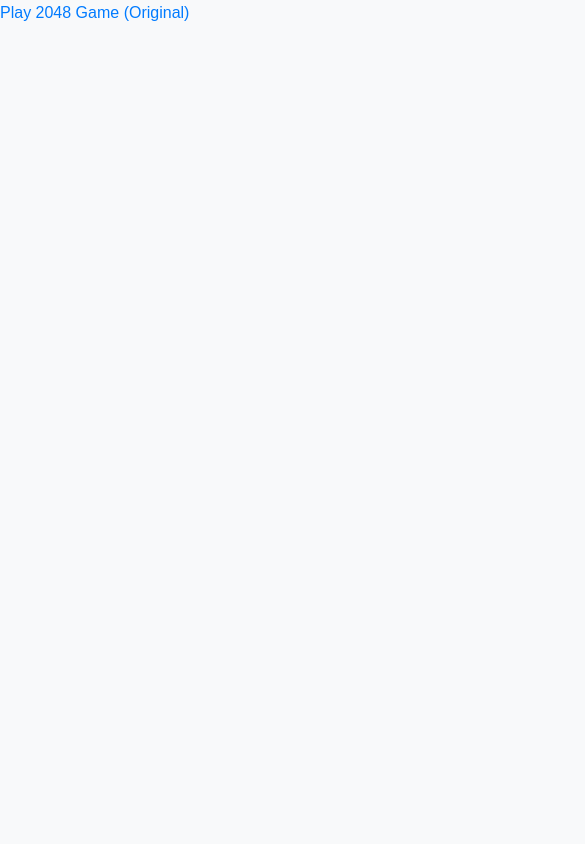
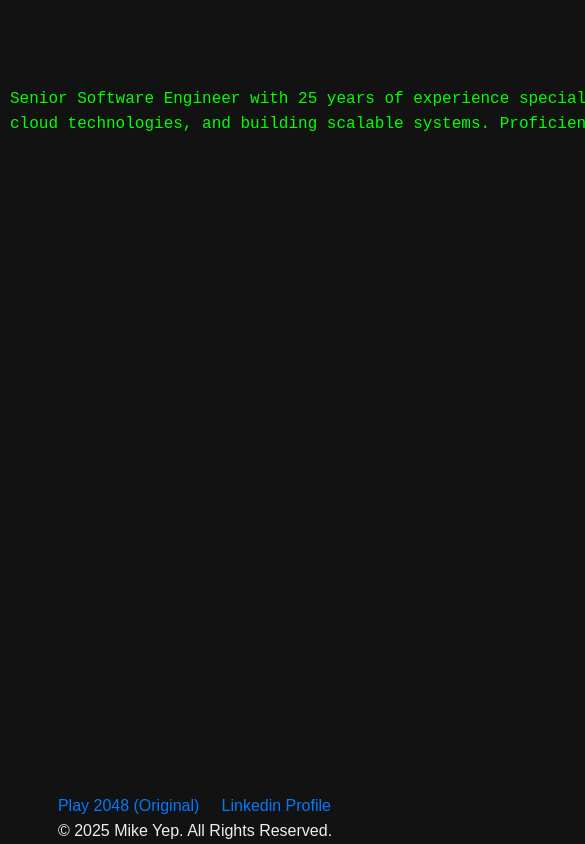
Before and after one commit to myep1/mikeyep.com, a React (Vite) app: page /#/ in a window 390 px wide. Shown: the top 844 px of the page, 585 px wide, since content can reach past the window. Built offline with nearby package versions, Linux system fonts and the light colour scheme.

Commit message:
beta w/o responsive design

```diff
--- a/index.html
+++ b/index.html
@@ -6,7 +6,7 @@
     <meta name="viewport" content="width=device-width, initial-scale=1.0" />
     <title>Mike Yep's Site</title>
   </head>
-  <body class="light">
+  <body class="dark">
     <div id="root"></div>
     <script type="module" src="/src/main.jsx"></script>
   </body>
--- a/src/App.css
+++ b/src/App.css
@@ -1,10 +1,24 @@
 /* Base typography */
-body {
+/*body {
   font-family: Arial, sans-serif;
   font-size: 16px;
   line-height: 1.6;
   background-color: #f8f9fa;
   color: #212529;
+}*/
+
+body {
+  font-family: Arial, sans-serif;
+  font-size: 16px;
+  line-height: 1.6;
+  background-color: #121212;
+  margin: 0;
+  height: 100vh;
+  display: flex;
+  flex-direction: column;
+  justify-content: flex-end;
+  align-items: center;
+  color: white;
 }
 
 /* Headings */
@@ -50,3 +64,22 @@ input, textarea, select {
   border: 1px solid #ccc;
   border-radius: 4px;
 }
+
+.hacker-top-left {
+  position: absolute;
+  top: 0;
+  left: 0;
+  margin: 0;
+  padding: 0;
+}
+
+.hacker-typer-container {
+  position: absolute;
+  top: 0;
+  left: 0;
+  margin: 0;
+  padding: 10px;
+  color: #0f0;
+  font-family: monospace;
+  white-space: pre;
+}
--- a/src/App.jsx
+++ b/src/App.jsx
@@ -1,18 +1,14 @@
 // src/App.jsx
 import { HashRouter as Router, Route, Routes } from 'react-router-dom';
-import './App.css'; // Keep your original CSS intact
-//import reactLogo from './assets/react.svg'; // React logo path
-//import viteLogo from '/vite.svg'; // Vite logo path from public
-//import { useState } from 'react';
+import './App.css';
 import Game from './2048/Game'; // Original working game component
 import GameTest from './2048/GameTest'; // New version with board size selector and swipe gestures
+import HackerTyper from './components/HackerTyper/HackerTyper';
 
 function App() {
-  console.log('Vite mode:', import.meta.env.MODE);
   const deployTimestamp = import.meta.env.VITE_DEPLOY_TIMESTAMP;
   const deployType = import.meta.env.VITE_DEPLOY_TYPE;
-
-
+  const year = new Date().getFullYear();
   return (
     <Router>
       <div className="App">
@@ -22,12 +18,18 @@ function App() {
             path="/"
             element={
               <div>
+                <div className="hacker-top-left">
+                  <HackerTyper />
+                </div>
                 <div>
                   {/* Updated link with HashRouter */}
                   <a href="#/2048" target="_self">
-                    Play 2048 Game (Original)
+                    Play 2048 (Original)
                   </a>
+                  &nbsp;&nbsp;&nbsp;&nbsp;&nbsp;
+                  <a href="https://www.linkedin.com/in/mike-yep" target="_blank">Linkedin Profile</a>
                   <br />
+                  <span>© {year} Mike Yep. All Rights Reserved.</span>
                   <p>{deployType}{deployTimestamp}</p>
                 </div>
               </div>
@@ -35,7 +37,6 @@ function App() {
           />
           {/* Game Routes */}
           <Route path="/2048" element={<Game />} /> {/* Original Game */}
-          <Route path="/2048test" element={<GameTest />} /> {/* New Version with board size selector and swipe gestures */}
         </Routes>
       </div>
     </Router>
--- a/src/components/HackerTyper/HackerTyper.css
+++ b/src/components/HackerTyper/HackerTyper.css
@@ -1,14 +1,12 @@
 /* src/components/HackerTyper/HackerTyper.css */
+
 .hacker-typer-container {
-  font-family: 'Courier New', Courier, monospace;  /* Monospace font */
-  white-space: pre-wrap;  /* Preserve white space */
-  font-size: 18px;
-  background-color: black;  /* Set background to black */
-  color: green;  /* Green text for that "hacker" feel */
-  padding: 20px;
-  min-height: 100vh;  /* Full screen height */
-  display: flex;
-  justify-content: center;  /* Center content horizontally */
-  align-items: center;  /* Center content vertically */
-  overflow: hidden;  /* Prevent overflow */
+  position: absolute;
+  top: 0;
+  left: 0;
+  margin: 0;
+  padding: 10px;
+  color: #0f0;
+  font-family: monospace;
+  white-space: pre;
 }
--- a/src/components/HackerTyper/HackerTyper.jsx
+++ b/src/components/HackerTyper/HackerTyper.jsx
@@ -2,49 +2,77 @@ import React, { useState, useEffect } from 'react';
 import './HackerTyper.css'; // Import external CSS for styling
 
 function HackerTyper() {
-  const [code, setCode] = useState('');
   const [lineIndex, setLineIndex] = useState(0);  // Track the current line index
   const [typing, setTyping] = useState(false);  // Track if typing is in progress
-
-  const lines = [
-    'const password = "admin123";',
-    'function hackThePlanet() {',
-    '  let response = sendRequest("http://hackerspace.com");',
-    '  if (response.status === 200) {',
-    '    executeCommand(response.data);',
-    '  }',
-    '}',
-    'hackThePlanet();',
-    '/* Hacking successful. */'
-  ];
+  const [display, setDisplay] = useState(''); // final rendered text
 
   useEffect(() => {
-    const typingEffect = () => {
-      const currentLine = lines[lineIndex];
+    const lines = [
+      '',
+      'Mike Yep',
+      '',
+      'Senior Software Engineer with 25 years of experience specializing in backend development,',
+      'cloud technologies, and building scalable systems. Proficient in Java, SQL, PostgreSQL, MySQL, Linux/UNIX',
+      'environments, web development, and JavaScript. Experienced in troubleshooting, performance tuning, and',
+      'collaborating in Agile teams to ensure high-quality software delivery. Adept at code reviews, mentoring',
+      'junior engineers, and ensuring high-quality, maintainable code.',
+      '',
+      'TECHNICAL SKILLS',
+      '',
+      'Languages & Frameworks: Java, Kotlin, C#, C, PHP, .NET, JavaScript, HTML, CSS, SASS, Vue, React, jQuery, Node.js',
+      '',
+      'Web & Backend Development: REST APIs, API integrations, Microservices',
+      '',
+      'Databases: PostgreSQL, MySQL, MS SQL Server (SSMS), DB2',
+      '',
+      'Tools & IDEs: IntelliJ, PHPStorm, Visual Studio, Postman, Git, Gradle, Sqitch',
+      '',
+      'DevOps & Systems: Linux, Bash scripting, Docker, Server administration, CI/CD practices',
+      '',
+      'Cloud & Networking: AWS, Networking, PRI/SIP/VOIP systems',
+      '',
+      'Architecture & Software Practices: Backend development, Data modeling, Agile development, Unit testing',
+      '(JUnit, custom), RabbitMQ, SCRUM, Kanban',
+      '',
+      'Normal Termination'
+    ];
 
-      if (code.length < currentLine.length && !typing) {
-        setTyping(true);
-        setTimeout(() => {
-          setCode((prev) => prev + currentLine[prev.length]);  // Add one character at a time
-          setTyping(false);
-        }, 50);  // Typing speed: 50ms per character
-      } else if (code.length === currentLine.length) {
-        // Once the line is fully typed, wait for 2 seconds, then move to the next line
-        setTimeout(() => {
-          setCode((prev) => prev + '\n');  // Add a newline character after the line is typed
-          setLineIndex((prevIndex) => (prevIndex + 1) % lines.length);  // Move to the next line
-        }, 2000);  // Pause for 2 seconds before moving to the next line
+    if (typing || lineIndex >= lines.length) return;
+
+    setTyping(true);
+    const fullLine = lines[lineIndex];
+    let charIndex = 0;
+
+    const typeChar = () => {
+      if (charIndex < fullLine.length) {
+        // Append the character to the display
+        setDisplay((prev) => prev + fullLine[charIndex - 1]);
+        charIndex++;
+        setTimeout(typeChar, 30);
+      } else {
+        // When the line is finished, add a newline character and move to next line
+        setDisplay((prev) => prev + '\n');
+        setLineIndex((prev) => prev + 1);  // Move to next line
+        setTyping(false);
+
+        // Restart after the last line
+        if (lineIndex === lines.length - 1) {
+          setTimeout(() => {
+            setDisplay('');
+            setLineIndex(0);  // Reset to the first line
+          }, 5000); // 3-second pause before restarting
+        }
       }
     };
 
-    typingEffect();  // Call once to start typing immediately
+    typeChar();  // Start typing
 
-  }, [code, lineIndex, typing]);  // Dependency on `code`, `lineIndex`, and `typing`
+  }, [lineIndex, typing]);  // Trigger when lineIndex or typing changes
 
   return (
     <div className="hacker-typer-container">
-      {code.split('\n').map((line, index) => (
-        <span key={index}>{line}<br /></span>  // Render each line with a <br /> tag
+      {display.split('\n').map((line, i) => (
+        <span key={i}>{line}<br /></span>  // Render each line with <br />
       ))}
     </div>
   );
```
